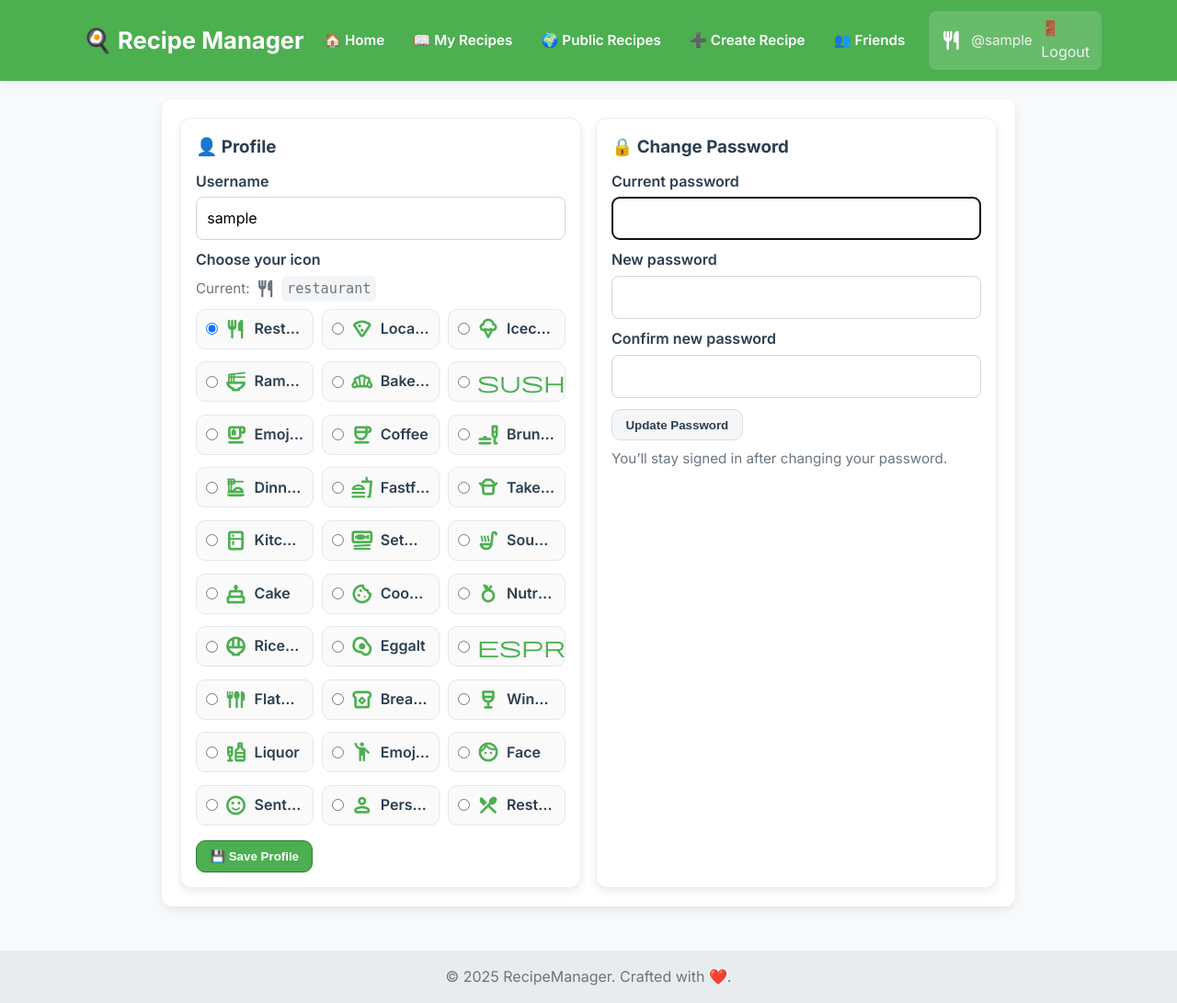
After one commit to chrisjpr/RecipeManagerWebApp, a Django app: page /accounts/settings/ in a window 1280 px wide. The commit adds this page. Shown: the whole page at 92% size. Run offline with Django 5.2, Linux system fonts and the light colour scheme; the visitor is signed in with stand-in values (Sample User, id 1).

Commit message:
refactored home.html and added account settings

```diff
--- a/accounts/forms.py
+++ b/accounts/forms.py
@@ -32,3 +32,49 @@ class CustomLoginForm(AuthenticationForm):
                 f"⛔ Your account is not verified. A new verification email has been sent to: {user.email}",
                 code='unverified'
             )
+
+
+
+#region ACCOUNT SETTINGS
+# ------------------------------------------------------------
+
+# --- Account Settings (username + icon) ---
+
+# 30 Material Symbols names (no images needed)
+ICON_CHOICES = [
+    "restaurant","local_pizza","icecream","ramen_dining","bakery_dining",
+    "sushi","emoji_food_beverage","coffee","brunch_dining","dinner_dining",
+    "fastfood","takeout_dining","kitchen","set_meal","soup_kitchen",
+    "cake","cookie","nutrition","rice_bowl","egg_alt",
+    "espresso","flatware","breakfast_dining","wine_bar","liquor",
+    "emoji_people","face","sentiment_satisfied","person","restaurant_menu"
+]
+
+class AccountProfileForm(forms.ModelForm):
+    profile_icon = forms.ChoiceField(
+        choices=[(i, i) for i in ICON_CHOICES],
+        required=True,
+        label="Profile icon"
+    )
+
+    class Meta:
+        model = CustomUser
+        fields = ["username", "profile_icon"]
+
+    def __init__(self, *args, **kwargs):
+        super().__init__(*args, **kwargs)
+        # Nice labels/placeholders
+        self.fields["username"].label = "Username"
+        self.fields["username"].widget.attrs.update({"placeholder": "Your username"})
+
+    def clean_username(self):
+        username = self.cleaned_data["username"]
+        qs = CustomUser.objects.filter(username__iexact=username)
+        if self.instance.pk:
+            qs = qs.exclude(pk=self.instance.pk)
+        if qs.exists():
+            raise forms.ValidationError("This username is already taken.")
+        return username
+
+
+#endregion
--- a/accounts/models.py
+++ b/accounts/models.py
@@ -12,6 +12,7 @@ class CustomUser(AbstractUser):
     email = models.EmailField(unique=True)
     is_verified = models.BooleanField(default=False)
     verification_code = models.UUIDField(default=uuid.uuid4, null=True, blank=True)
+    profile_icon = models.CharField(max_length=50, default="restaurant")
 
 
 class FriendRequest(models.Model):
--- /dev/null
+++ b/accounts/templates/accounts/settings.html
@@ -0,0 +1,164 @@
+{% extends "base.html" %}
+{% block title %}Account Settings | Recipe Manager{% endblock %}
+
+{% block content %}
+<!-- Icon font (no images needed) -->
+<link href="https://fonts.googleapis.com/css2?family=Material+Symbols+Rounded:wght@400;700" rel="stylesheet">
+
+<style>
+  .settings-grid{display:grid;grid-template-columns:1fr;gap:1rem}
+  .settings-card{
+    background:var(--card-bg);border:1px solid #eee;border-radius:12px;
+    padding:1rem;box-shadow:var(--shadow)
+  }
+  .settings-card h3{margin:0 0 .5rem 0}
+  .field{margin:.6rem 0}
+  label{display:block;font-weight:600;margin-bottom:.25rem}
+  input[type="text"],input[type="password"]{
+    width:100%;padding:.6rem .7rem;border:1px solid #d1d5db;border-radius:8px;font:inherit
+  }
+  .btn-row{display:flex;gap:.5rem;flex-wrap:wrap;margin-top:.75rem}
+  .btn{
+    border:1px solid #d7dee3;border-radius:10px;padding:.55rem .9rem;background:#f4f6f8;color:var(--text-color);
+    text-decoration:none;font-weight:700;cursor:pointer
+  }
+  .btn.primary{background:var(--primary-color);border-color:#2e7d32;color:#fff}
+  .btn.danger{background:#e53935;border-color:#c62828;color:#fff}
+  .muted{color:var(--muted-text);font-size:.95rem}
+
+  /* Material Symbols consistency */
+  .material-symbols-rounded{
+    font-variation-settings:'FILL' 0,'wght' 600,'GRAD' 0,'opsz' 24;
+  }
+
+  /* Icon grid — no overlap, touch-friendly, truncates long names */
+  .icon-grid{
+    display:grid;
+    grid-template-columns:repeat(auto-fill, minmax(120px,1fr));
+    gap:.6rem;margin-top:.5rem
+  }
+  .icon-option{
+    display:flex;align-items:center;gap:.5rem;
+    border:1px solid #e5e7eb;border-radius:10px;padding:.5rem .6rem;
+    background:#fafafa;cursor:pointer;min-height:44px; /* touch target */
+    overflow:hidden;
+  }
+  .icon-option input[type="radio"]{flex-shrink:0;margin:0}
+  .icon-option .material-symbols-rounded{font-size:24px;line-height:1;color:var(--primary-color);flex-shrink:0}
+  .icon-option .label-text{white-space:nowrap;overflow:hidden;text-overflow:ellipsis;text-transform:capitalize}
+
+  .current-icon{display:flex;align-items:center;gap:.4rem;margin-top:.25rem}
+  .current-icon .material-symbols-rounded{font-size:22px}
+
+  /* Form-level non-field errors */
+  .form-errors{margin:.5rem 0;color:#b00020}
+
+  @media (min-width: 900px){ .settings-grid{grid-template-columns:1fr 1fr} }
+</style>
+
+<div class="settings-grid">
+
+  <!-- Profile (username + icon) -->
+  <div class="settings-card">
+    <h3>👤 Profile</h3>
+    <form method="post">
+      {% csrf_token %}
+
+      {% if profile_form.non_field_errors %}
+        <div class="form-errors">{{ profile_form.non_field_errors|join:", " }}</div>
+      {% endif %}
+
+      <div class="field">
+        <label for="{{ profile_form.username.id_for_label }}">Username</label>
+        {{ profile_form.username }}
+        {% if profile_form.username.errors %}
+          <div class="muted" style="color:#b00020">{{ profile_form.username.errors|join:", " }}</div>
+        {% endif %}
+      </div>
+
+      <div class="field">
+        <label>Choose your icon</label>
+
+        <div class="current-icon muted">
+          Current:
+          <span class="material-symbols-rounded">
+            {{ request.user.profile_icon|default:"restaurant" }}
+          </span>
+          <code style="background:#f3f4f6;padding:.1rem .35rem;border-radius:6px">{{ request.user.profile_icon }}</code>
+        </div>
+
+        {% with selected=profile_form.profile_icon.value %}
+          <div class="icon-grid">
+            {% for icon in icon_choices %}
+              <label class="icon-option">
+                <input
+                  type="radio"
+                  name="profile_icon"
+                  value="{{ icon }}"
+                  {% if selected %}
+                    {% if selected == icon %}checked{% endif %}
+                  {% else %}
+                    {% if profile_form.instance.profile_icon == icon %}checked{% endif %}
+                  {% endif %}
+                >
+                <span class="material-symbols-rounded">{{ icon }}</span>
+                <span class="label-text">{{ icon|cut:"_" }}</span>
+              </label>
+            {% endfor %}
+          </div>
+        {% endwith %}
+
+        {% if profile_form.profile_icon.errors %}
+          <div class="muted" style="color:#b00020">{{ profile_form.profile_icon.errors|join:", " }}</div>
+        {% endif %}
+      </div>
+
+      <div class="btn-row">
+        <button type="submit" name="save_profile" class="btn primary">💾 Save Profile</button>
+      </div>
+    </form>
+  </div>
+
+  <!-- Password change -->
+  <div class="settings-card">
+    <h3>🔒 Change Password</h3>
+    <form method="post">
+      {% csrf_token %}
+
+      {% if password_form.non_field_errors %}
+        <div class="form-errors">{{ password_form.non_field_errors|join:", " }}</div>
+      {% endif %}
+
+      <div class="field">
+        <label for="{{ password_form.old_password.id_for_label }}">Current password</label>
+        {{ password_form.old_password }}
+        {% if password_form.old_password.errors %}
+          <div class="muted" style="color:#b00020">{{ password_form.old_password.errors|join:", " }}</div>
+        {% endif %}
+      </div>
+
+      <div class="field">
+        <label for="{{ password_form.new_password1.id_for_label }}">New password</label>
+        {{ password_form.new_password1 }}
+        {% if password_form.new_password1.errors %}
+          <div class="muted" style="color:#b00020">{{ password_form.new_password1.errors|join:", " }}</div>
+        {% endif %}
+      </div>
+
+      <div class="field">
+        <label for="{{ password_form.new_password2.id_for_label }}">Confirm new password</label>
+        {{ password_form.new_password2 }}
+        {% if password_form.new_password2.errors %}
+          <div class="muted" style="color:#b00020">{{ password_form.new_password2.errors|join:", " }}</div>
+        {% endif %}
+      </div>
+
+      <div class="btn-row">
+        <button type="submit" name="change_password" class="btn">Update Password</button>
+      </div>
+      <p class="muted" style="margin-top:.5rem">You’ll stay signed in after changing your password.</p>
+    </form>
+  </div>
+
+</div>
+{% endblock %}
--- a/accounts/urls.py
+++ b/accounts/urls.py
@@ -19,4 +19,5 @@ urlpatterns = [
     path('resend-verification/', views.resend_verification, name='resend_verification'),
     path("password-reset/", views.password_reset_request, name="password_reset"),
     path("reset/<uidb64>/<token>/", views.password_reset_confirm, name="custom_password_reset_confirm"),
+    path("settings/", views.account_settings, name="settings"),
 ]
--- a/accounts/views.py
+++ b/accounts/views.py
@@ -270,3 +270,50 @@ def password_reset_confirm(request, uidb64, token):
         return render(request, 'registration/custom_password_reset_confirm.html', {'validlink': True})
     else:
         return render(request, 'registration/custom_password_reset_confirm.html', {'validlink': False})
+
+#region ACCOUNT SETTINGS
+###################### ACCOUNT SETTINGS #####################
+
+# accounts/views.py  (add these imports near the top with your others)
+from django.contrib.auth.forms import PasswordChangeForm
+from django.contrib.auth import update_session_auth_hash
+from .forms import AccountProfileForm, ICON_CHOICES
+
+from django.contrib.auth.decorators import login_required
+from django.contrib import messages
+
+@login_required
+def account_settings(request):
+    user = request.user
+
+    profile_form = AccountProfileForm(instance=user)
+    password_form = PasswordChangeForm(user=user)
+
+    if request.method == "POST":
+        if "save_profile" in request.POST:
+            profile_form = AccountProfileForm(request.POST, instance=user)
+            if profile_form.is_valid():
+                profile_form.save()
+                messages.success(request, "✅ Profile updated.")
+                return redirect("accounts:settings")
+            else:
+                messages.error(request, "❌ Please fix the highlighted errors.")
+        elif "change_password" in request.POST:
+            password_form = PasswordChangeForm(user=user, data=request.POST)
+            if password_form.is_valid():
+                user = password_form.save()
+                update_session_auth_hash(request, user)  # keep the session
+                messages.success(request, "🔒 Password changed successfully.")
+                return redirect("accounts:settings")
+            else:
+                messages.error(request, "❌ Please correct the password form.")
+
+    context = {
+        "profile_form": profile_form,
+        "password_form": password_form,
+        "icon_choices": ICON_CHOICES,  # for nice icon grid
+    }
+    return render(request, "accounts/settings.html", context)
+
+###################### /ACCOUNT SETTINGS #####################
+#endregion
--- a/recipes/templates/base.html
+++ b/recipes/templates/base.html
@@ -9,6 +9,8 @@
 
   <!-- Google Fonts -->
   <link href="https://fonts.googleapis.com/css2?family=Inter:wght@400;600;700&display=swap" rel="stylesheet">
+  <!-- Material Symbols for profile icons -->
+  <link href="https://fonts.googleapis.com/css2?family=Material+Symbols+Rounded:wght@400;700" rel="stylesheet">
 
   <style>
     :root{
@@ -45,11 +47,20 @@
     .nav-links a:hover{background:rgba(255,255,255,.15)}
     .user-box{
       background:rgba(255,255,255,.15);
-      padding:.4rem .8rem; border-radius:8px; display:flex; align-items:center; gap:.75rem;
+      padding:.4rem .8rem; border-radius:8px; display:flex; align-items:center; gap:.6rem;
       color:#f1f1f1;
     }
     .user-box a{color:inherit; text-decoration:none}
     .username-label{font-weight:500; font-size:.95rem}
+
+    /* Material Symbols base style */
+    .material-symbols-rounded{
+      font-variation-settings:'FILL' 0,'wght' 600,'GRAD' 0,'opsz' 24;
+      line-height:1;
+    }
+    /* Icon colors per context */
+    .user-icon--desktop{color:#fff; font-size:22px}
+    .user-icon--mobile{color:var(--primary-color); font-size:22px}
 
     /* Mobile hamburger button (hidden on desktop) */
     .nav-toggle{
@@ -76,6 +87,9 @@
     .mobile-user{
       margin-top:.25rem; padding:.6rem .5rem; border:1px solid #e5e7eb; border-radius:10px; background:#f9fafb;
       display:flex; justify-content:space-between; align-items:center; gap:.5rem; flex-wrap:wrap;
+    }
+    .mobile-user .left{
+      display:flex; align-items:center; gap:.5rem;
     }
     .mobile-user .username{font-weight:600; color:#111827}
     .mobile-user a{color:#111827; text-decoration:none; font-weight:600}
@@ -129,7 +143,10 @@
 
         <div class="user-box">
           {% if user.is_authenticated %}
-            <span class="username-label">👤 {{ user.username }}</span>
+            <span class="material-symbols-rounded user-icon--desktop">
+              {% firstof user.profile_icon "restaurant" %}
+            </span>
+            <span class="username-label">@{{ user.username|cut:"_" }}</span>
             <a href="{% url 'accounts:logout' %}">🚪 Logout</a>
           {% else %}
             <a href="{% url 'accounts:login' %}">🔑 Login</a>
@@ -154,7 +171,12 @@
 
         <div class="mobile-user">
           {% if user.is_authenticated %}
-            <span class="username">👤 {{ user.username }}</span>
+            <div class="left">
+              <span class="material-symbols-rounded user-icon--mobile">
+                {% firstof user.profile_icon "restaurant" %}
+              </span>
+              <span class="username">@{{ user.username|cut:"_" }}</span>
+            </div>
             <a href="{% url 'accounts:logout' %}">🚪 Logout</a>
           {% else %}
             <a href="{% url 'accounts:login' %}">🔑 Login</a>
```
Also changed, not shown: recipes/templates/recipes/create_recipe_landing.html (+8 -2 lines), recipes/templates/recipes/home.html (+157 -110 lines), recipes/views.py (+72 -8 lines), accounts/migrations/0008_customuser_profile_icon.py (added), config/settings.py (line endings or trailing spaces).
